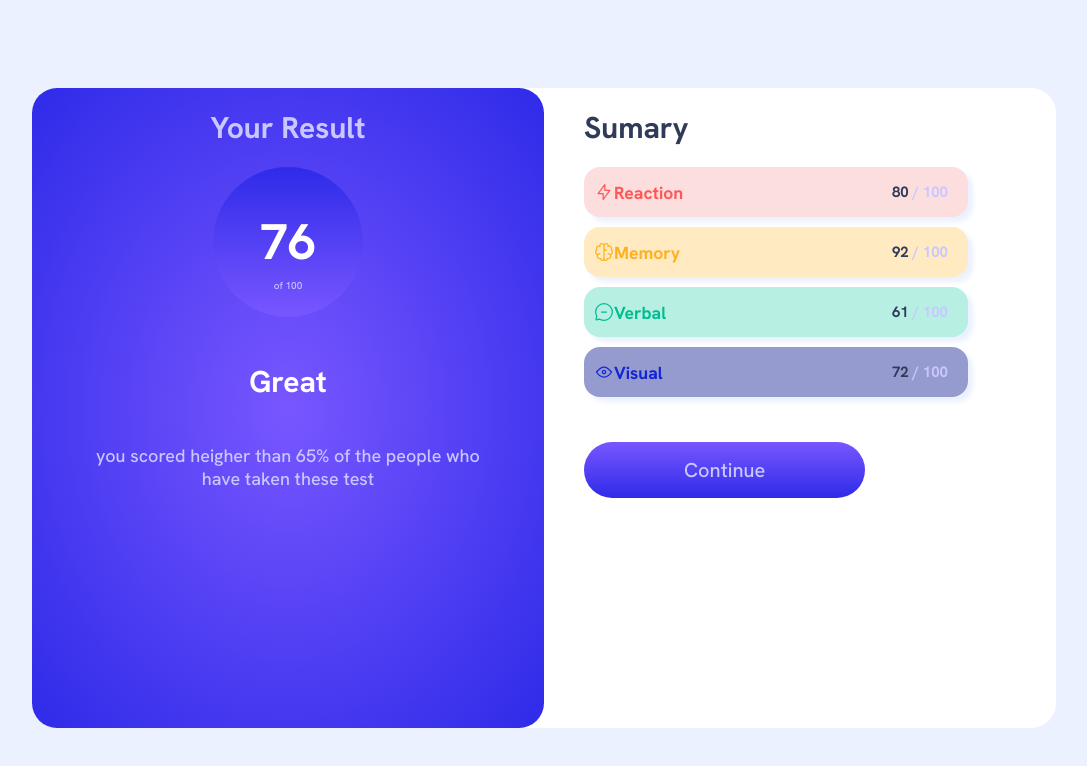
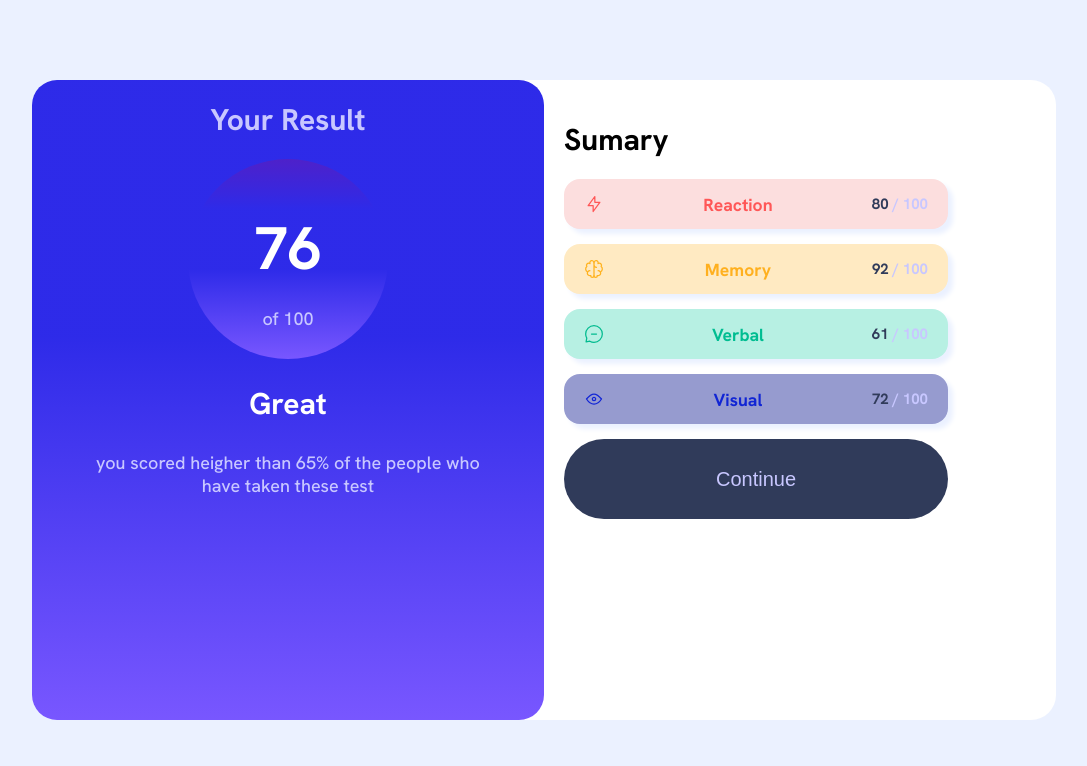
Before and after one commit to espxdev/FrontEndMentor-ResultSumaryComponen, a plain HTML site: page index.html in a window 1280 px wide. Shown: the whole page, without its empty margins (96-1183 px from the left). Drawn offline with Linux system fonts and the light colour scheme.

Commit message:
Update CSS Layout Change to MFD

```diff
--- a/css/estilos.scss
+++ b/css/styles.scss
@@ -16,7 +16,7 @@
     //Gradients
     --light-slate-blue: hsl(252, 100%, 67%);
     --light-royal-blue: hsl(241, 81%, 54%);
-    --violet-blue: hsla(256, 72%, 46%, 1);
+    --violet-blue: hsl(256, 72%, 46%);
     --persian-blue: hsla(241, 72%, 46%, 0);
 
     //Neutral
@@ -46,69 +46,62 @@ html {
 
 body{
     font-family: var(--font-primary);
-    background-color: var(--pale-blue);
-}
-
-/* Customs Styles */
-
-.flex{
-    display: flex;
-    justify-content: center;
-    align-items: center;
-    height: 100vh;
+    margin: 0;
+    padding: 0;
 }
 
 .container{
     display: flex;
-    max-width: 80vw;
-    height: 80vh;
+    flex-direction: column;
     background-color: var(--white);
-    border-radius: 2.5rem;
 }
 
 /* Blue side Styles */
 
 .blue-side{
-    background: radial-gradient(var(--light-slate-blue), var(--light-royal-blue));
-    border-radius: 2.5rem;
     display: flex;
     flex-direction: column;
     align-items: center;
-    max-width: 50%;
-    text-align: center;
+    background: linear-gradient(to bottom, var(--light-royal-blue) 40%, var(--light-slate-blue));
+    border-bottom-left-radius: 2.5rem;
+    border-bottom-right-radius: 2.5rem;
 
     &-title{
         color: var(--light-lavender);
-        font-size: 3rem;
+        font-size: 2rem;
     }
 
     &-result{
         border-radius: 50%;
-        background: linear-gradient(hsl(241, 81%, 54%), hsl(252, 100%, 67%));
+        background: linear-gradient(to bottom,var(--violet-blue) 0%, var(--light-royal-blue) 25% 55%, var(--light-slate-blue) 100%);
         text-align: center;
-        width: 15rem;
-        height: 15rem;
-        margin-bottom: 2rem;
+        align-items: center;
+        width: 10rem;
+        height: 10rem;
 
         h2{
             color: var(--white);
-            font-size: 5rem;
-            margin-bottom: -5px;
+            font-size: 3.5rem;
+
         }
+
         p{
             font-size: 1rem;
             color: var(--light-lavender);
+            margin-top: -3rem;
         }
     }
 
     &-subtitle{
-        font-size: 3rem;
+        font-size: 2rem;
         color: var(--white);
+        margin-bottom: -1rem;
     }
 
     &-paragraph{
-        font-size: 1.8rem;
-        padding: 0 5rem 2em 5rem;
+        font-size: 1.6rem;
+        text-align: center;
+        padding: 0 5rem;
         color: var(--light-lavender);
     }
 }
@@ -136,54 +129,123 @@ body{
 }
 
 .percents-side{
+    padding: 2rem;
 
     &_title{
-        padding-left: 4rem;
-        font-size: 3rem;
-        color: var(--dark-gray-blue);
+        font-size: 2rem;
+        color: var(--dark-light-blue);
     }
 
     ul{
-        margin: 1rem auto;
-
+        padding: 0;
         li{
             display: flex;
             align-items: center;
-            width: 30vw;
-            height: 5rem;
-            margin-bottom: 1rem;
+            justify-content: space-between;
+            padding: 2rem;
+            height: 3rem;
+            margin-bottom: .5rem;
             border-radius: 1.6rem;
             list-style: none;
-            position: relative;
             font-weight: 700;
-            font-size: 1.5rem;
+            font-size: 1.3rem;
             box-shadow: .5rem .5rem .5rem var(--pale-blue);
 
-            img{
-                padding-left: 1rem;
-            }
-
             p{
-                position: absolute;
-                right: 2rem;
                 color: var(--dark-gray-blue);
-
                 span{
-                    color: var(--light-lavender);
-                }
+                    color: var(--light-lavender)
+                };
             }
         }
     }
 
     &_button{
-        position: relative;
-        left: 4rem;
-        bottom: -5rem;
-        padding: 1.5rem 10rem;
-        font-size: 2rem;
-        text-decoration: none;
+        width: 100%;
+        height: calc(5vh);
+        background: var(--dark-gray-blue);
         color: var(--light-lavender);
         border-radius: 4rem;
+        font-size: 1.5rem;
+        transition: 1s ease all;
+    }
+
+    &_button:hover{
         background: linear-gradient(to bottom, var(--light-slate-blue), var(--light-royal-blue));
     }
 }
+
+/* Media Query for Desktop */
+
+@media screen and (min-width: 967px){
+
+    body{
+        background-color: var(--pale-blue);
+    }
+    .flex{
+        display: flex;
+        justify-content: center;
+        align-items: center;
+        height: 100vh;
+    }
+
+    .container{
+        flex-direction: row;
+        max-width: 80vw;
+        height: 80vh;
+        border-radius: 2.5rem;
+    }
+
+    .blue-side{
+        border-radius: 2.5rem;
+        max-width: 50%;
+
+        &-title{
+            font-size: 3rem;
+        }
+
+        &-result{
+            width: 20rem;
+            height: 20rem;
+
+            h2{
+                font-size: 6rem;
+            }
+            p{
+                font-size: var(--size-paragraph);
+            }
+        }
+
+        &-subtitle{
+            font-size: 3rem;
+        }
+
+        &-paragraph{
+            font-size: var(--size-paragraph);
+            padding: 2rem 5rem 2rem 5rem;
+        }
+    }
+
+    .percents-side{
+        &_title{
+            font-size: 3rem;
+        }
+
+        ul{
+            li {
+                width: 30vw;
+                height: 5rem;
+                margin-bottom: 1.5rem;
+                font-size: 1.5rem;
+
+            }
+        }
+
+        &_button{
+            width: 30vw;
+            height: calc(10vh);
+            border: none;
+            font-size: 2rem;
+        }
+    }
+}
--- a/index.html
+++ b/index.html
@@ -5,7 +5,7 @@
     <meta http-equiv="X-UA-Compatible" content="IE=edge">
     <meta name="viewport" content="width=device-width, initial-scale=1.0">
     <link rel="shortcut icon" href="assets/images/favicon-32x32.png" type="image/x-icon">
-    <link rel="stylesheet" href="css/estilos.css">
+    <link rel="stylesheet" href="css/styles.css">
     <title>Result Sumary Component</title>
 </head>
 <body>
--- a/js/app.js
+++ b/js/app.js
@@ -45,7 +45,7 @@ jsonData.forEach((elem) => {
     ulElement.appendChild(liElement);
 });
 
-const button = document.createElement('a');
+const button = document.createElement('button');
 button.classList.add('percents-side_button');
 button.innerText = 'Continue';
 sumary.appendChild(ulElement);
```
Also changed, not shown: css/styles.css, 2 other files.
